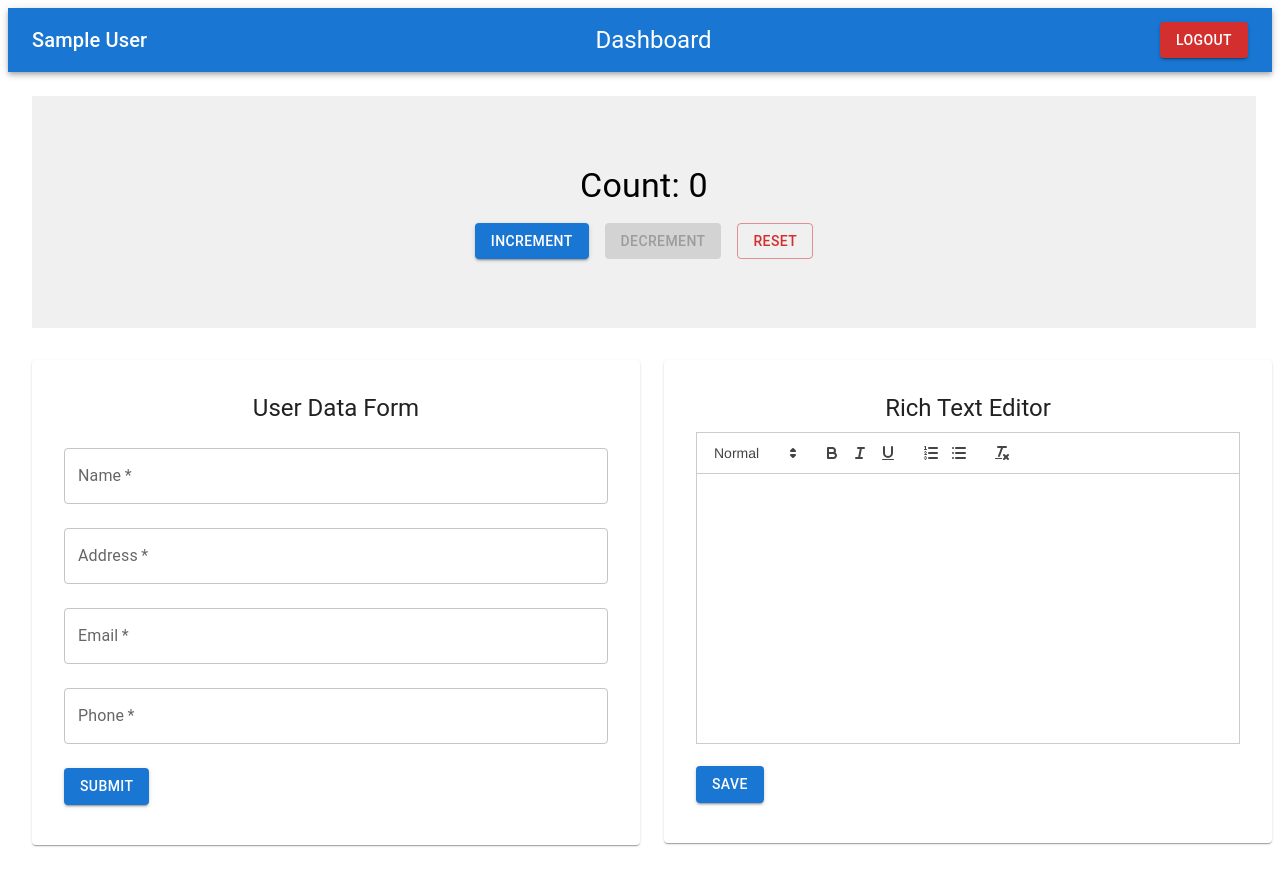
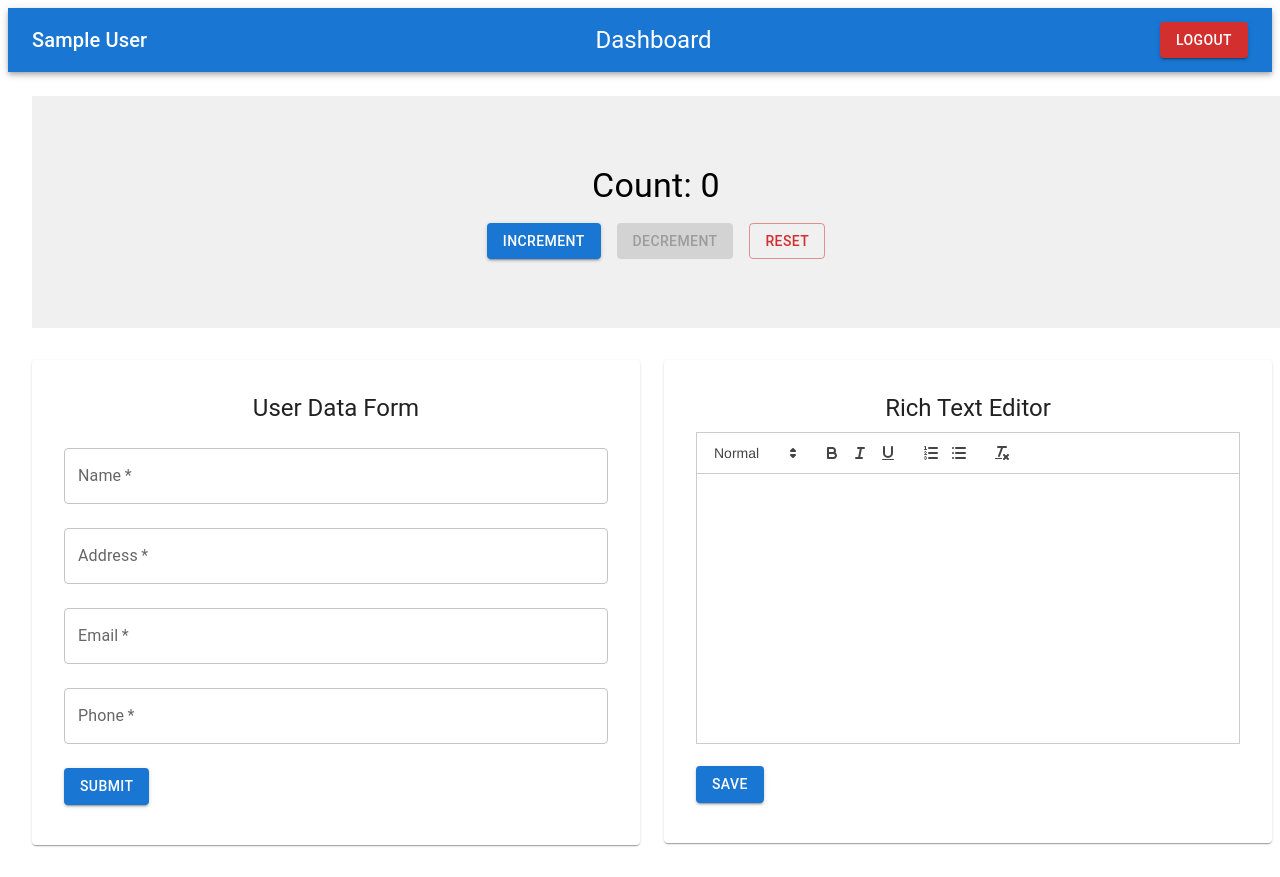
Before and after one commit to DivyamaniNidhi/dashboard, a React (Create React App) app: page /app in a window 1280 px wide. Built offline with nearby package versions, Linux system fonts and the light colour scheme; no server answers; sample sign-in values are in the browser's storage.

Commit message:
Revert "margin for counter fixed"
This reverts commit e0fd908ad71b3193b019d2b423ea2d9c94a97c0e.

```diff
--- a/src/pages/Dashboard.js
+++ b/src/pages/Dashboard.js
@@ -14,9 +14,7 @@ const Dashboard = () => {
     <Box>
       <Header />
       <Box p={3}>
-            <Box sx={{ mr: 3 }}> {/* Add margin-right here */}
         <Counter />
-            </Box>
 
         {/* Flexbox Layout: Side by Side on Large Screens, Vertical on Small Screens */}
         <Box
```
Lines whose indentation alone changed are shown as unchanged.
